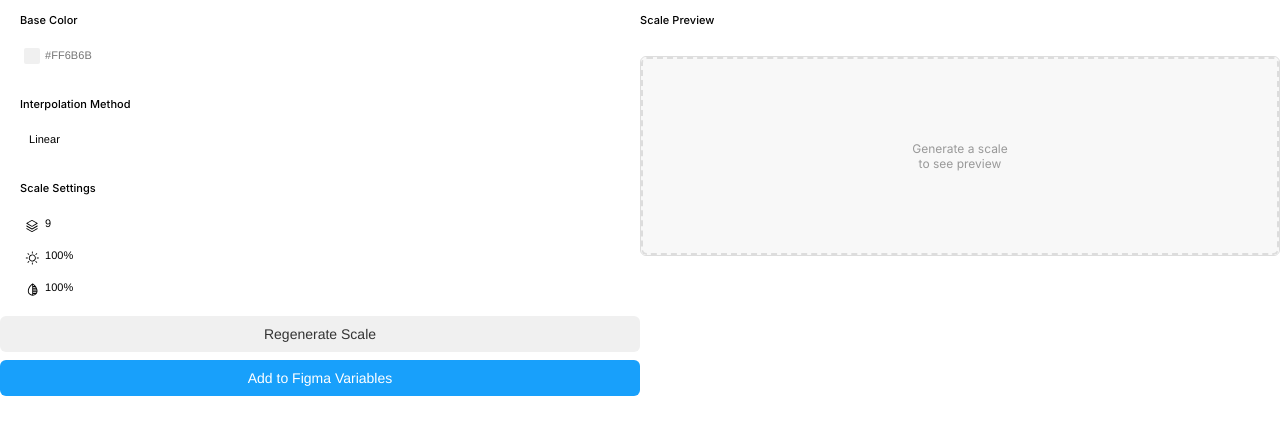
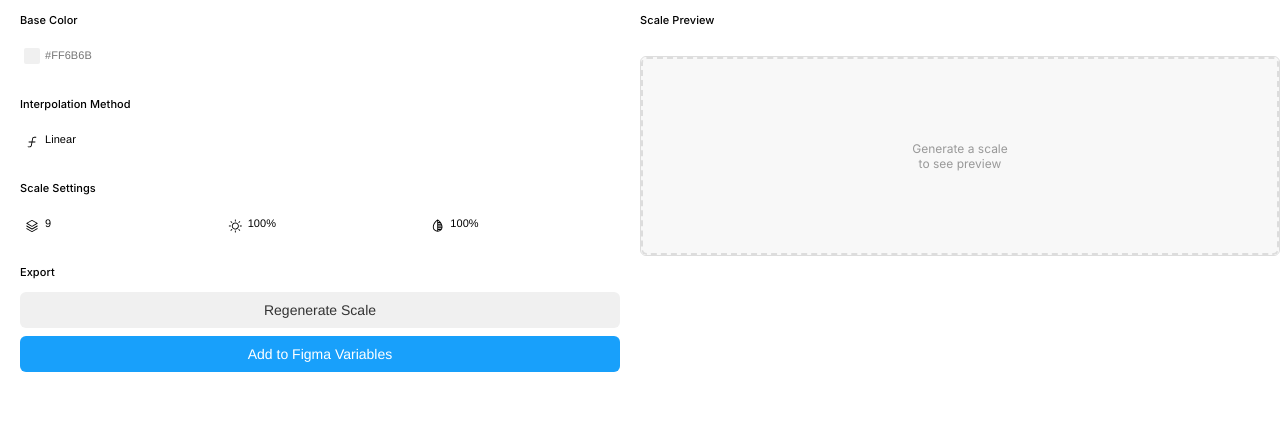
Before and after one commit to chazgiese/Huemanize, a website: page ui.html in a window 1280 px wide. Drawn offline with Linux system fonts and the light colour scheme.

Commit message:
updated icons

```diff
--- a/ui.html
+++ b/ui.html
@@ -60,19 +60,26 @@
       align-items: center;
       height: 32px;
       padding: 4px 0;
-      flex: 1;
+      flex: 1 0 0;
+      align-self: stretch;
+      column-gap: 8px;
     }
 
     .input-container {
       position: relative;
       display: flex;
-      flex: 1;
+      flex: 1 0 0;
+    }
+
+    .input-container:hover input {
+      border-color: var(--figma-color-border);
     }
 
     input, select {
       background: var(--figma-color-bg-secondary);
       color: var(--figma-color-text);
-      flex: 1;
+      flex: 1 0 0;
+      width: 0;
       padding: 0 8px;
       border-radius: 5px;
       border: 1px solid transparent;
@@ -81,11 +88,10 @@
       letter-spacing: 0.05px;
       height: 24px;
       outline: none;
-      flex: 1;
       -webkit-appearance: none;
       -moz-appearance: none;
       appearance: none;
-      cursor: pointer;
+      cursor: default;
     }
 
     input:hover, select:hover {
@@ -94,7 +100,7 @@
 
     input:focus, select:focus {
       outline: none;
-      border-color: var(--figma-color-border-selected);
+      border-color: var(--figma-color-border-selected) !important;
       box-shadow: none;
     }
 
@@ -249,8 +255,10 @@
   </style>
 </head>
 <body>
- <div class="main-layout">
+  <div class="main-layout">
+
     <div class="controls-panel">
+
       <div class="section">
         <div class="section-title">Base Color</div>
         <div class="input-group">
@@ -268,7 +276,7 @@
         <div class="section-title">Interpolation Method</div>
         <div class="input-group">
           <div class="input-container">
-            <select id="interpolationMethod">
+            <select id="interpolationMethod" class="input-with-icon">
               <option value="linear">Linear</option>
               <option value="bezier">Bezier</option>
               <option value="catmull-rom">Catmull-Rom</option>
@@ -276,6 +284,13 @@
               <option value="ease-out">Ease Out</option>
               <option value="ease-in-out">Ease In-Out</option>
             </select>
+            <div class="input-icon-container">
+              <div class="input-icon" id="stepsIcon" data-type="steps" data-min="3" data-max="20">
+                <svg width="14" height="14" viewBox="0 0 14 14" fill="none" xmlns="http://www.w3.org/2000/svg">
+                  <path d="M11.375 2.1875C11.375 2.30353 11.3289 2.41481 11.2469 2.49686C11.1648 2.57891 11.0535 2.625 10.9375 2.625H9.3357C9.02824 2.62492 8.7305 2.73278 8.49443 2.92977C8.25836 3.12676 8.09894 3.40038 8.04398 3.70289L7.52445 6.5625H10.0625C10.1785 6.5625 10.2898 6.60859 10.3719 6.69064C10.4539 6.77269 10.5 6.88397 10.5 7C10.5 7.11603 10.4539 7.22731 10.3719 7.30936C10.2898 7.39141 10.1785 7.4375 10.0625 7.4375H7.36531L6.81844 10.4541C6.72669 10.9584 6.46075 11.4144 6.06705 11.7427C5.67335 12.0709 5.17688 12.2505 4.6643 12.25H3.0625C2.94647 12.25 2.83519 12.2039 2.75314 12.1219C2.67109 12.0398 2.625 11.9285 2.625 11.8125C2.625 11.6965 2.67109 11.5852 2.75314 11.5031C2.83519 11.4211 2.94647 11.375 3.0625 11.375H4.6643C4.97176 11.3751 5.2695 11.2672 5.50557 11.0702C5.74164 10.8732 5.90106 10.5996 5.95602 10.2971L6.47555 7.4375H3.9375C3.82147 7.4375 3.71019 7.39141 3.62814 7.30936C3.54609 7.22731 3.5 7.11603 3.5 7C3.5 6.88397 3.54609 6.77269 3.62814 6.69064C3.71019 6.60859 3.82147 6.5625 3.9375 6.5625H6.63469L7.18156 3.54594C7.27331 3.04163 7.53925 2.58557 7.93295 2.25733C8.32665 1.9291 8.82312 1.74954 9.3357 1.75H10.9375C11.0535 1.75 11.1648 1.79609 11.2469 1.87814C11.3289 1.96019 11.375 2.07147 11.375 2.1875Z" fill="inherit"/>
+                </svg>
+              </div>
+            </div>
           </div>
         </div>
       </div>
@@ -293,8 +308,6 @@
               </div>
             </div>
           </div>
-        </div>
-        <div class="input-group">
           <div class="input-container">
             <input type="text" class="input-with-icon" id="lightnessInput" value="100%" placeholder="100%">
             <div class="input-icon-container">
@@ -305,8 +318,6 @@
               </div>
             </div>
           </div>
-        </div>
-        <div class="input-group">
           <div class="input-container">
             <input type="text" class="input-with-icon" id="chromaInput" value="100%" placeholder="100%">
             <div class="input-icon-container">
@@ -321,8 +332,13 @@
         </div>
       </div>
 
-      <button class="button button-secondary" id="generateBtn">Regenerate Scale</button>
-      <button class="button button-primary" id="addToFigmaBtn">Add to Figma Variables</button>
+      <div class="section">
+        <div class="section-title">Export</div>
+        <button class="button button-secondary" id="generateBtn">Regenerate Scale</button>
+        <button class="button button-primary" id="addToFigmaBtn">Add to Figma Variables</button>
+      </div>
+
+
 
       <div id="message" style="display: none;"></div>
     </div>
```
